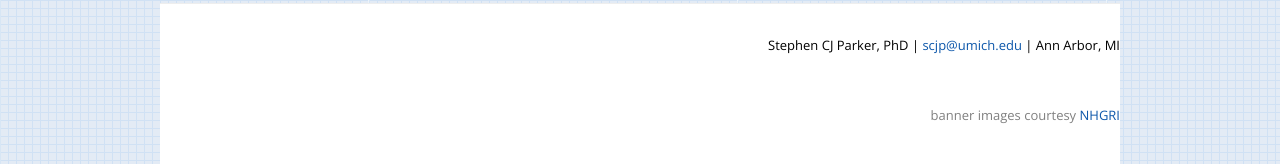
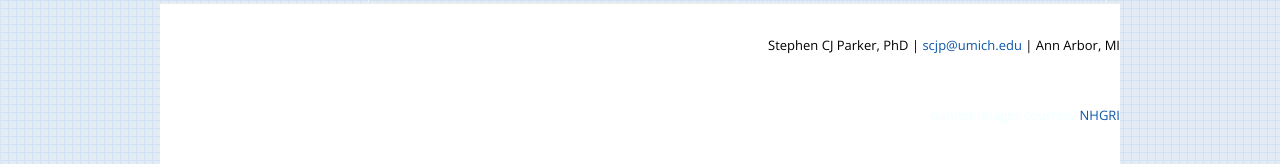
Before and after one commit to scjparker/scjparker.github.io, a Jekyll site: the page built from index.html, in a window 1280 px wide. Shown: the part 846-1010 px from the top of the page. Built offline with Jekyll 4.4.1, drawn with Linux system fonts in a browser that asks for light colours; nearby versions of some CDN libraries.

Commit message:
foter font azure

```diff
--- a/_includes/footer.html
+++ b/_includes/footer.html
@@ -3,7 +3,7 @@
 		<p>Stephen CJ Parker, PhD | <a href="mailto:scjp@umich.edu">scjp@umich.edu</a> | Ann Arbor, MI</p>
 		<br>
 		<br>
-		<p><font color="gray">banner images courtesy <a href="https://www.genome.gov/dmd/index.cfm?node=Photos/Graphics" target='_blank'>NHGRI</a></font></p>
+		<p><font color="azure">banner images courtesy <a href="https://www.genome.gov/dmd/index.cfm?node=Photos/Graphics" target='_blank'>NHGRI</a></font></p>
 	</div><!-- end container -->
 </div><!-- end footer-wrap -->
 
```
